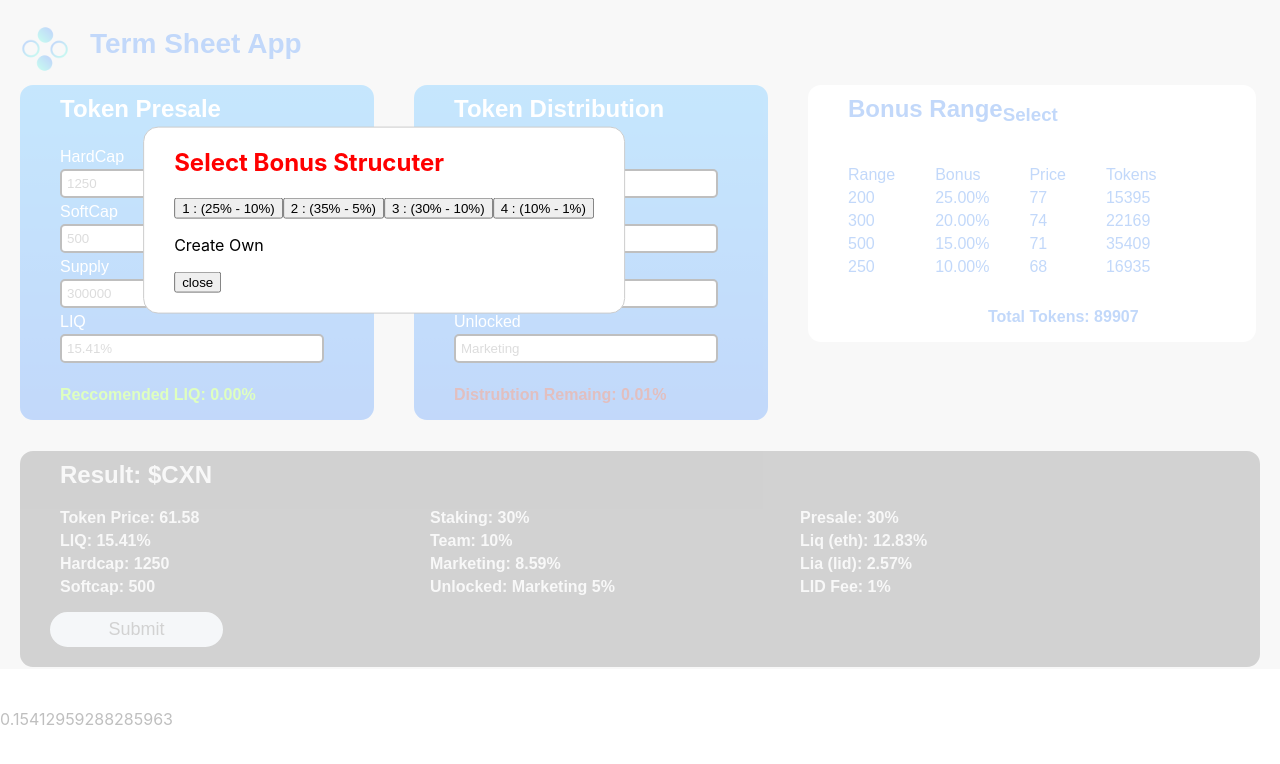
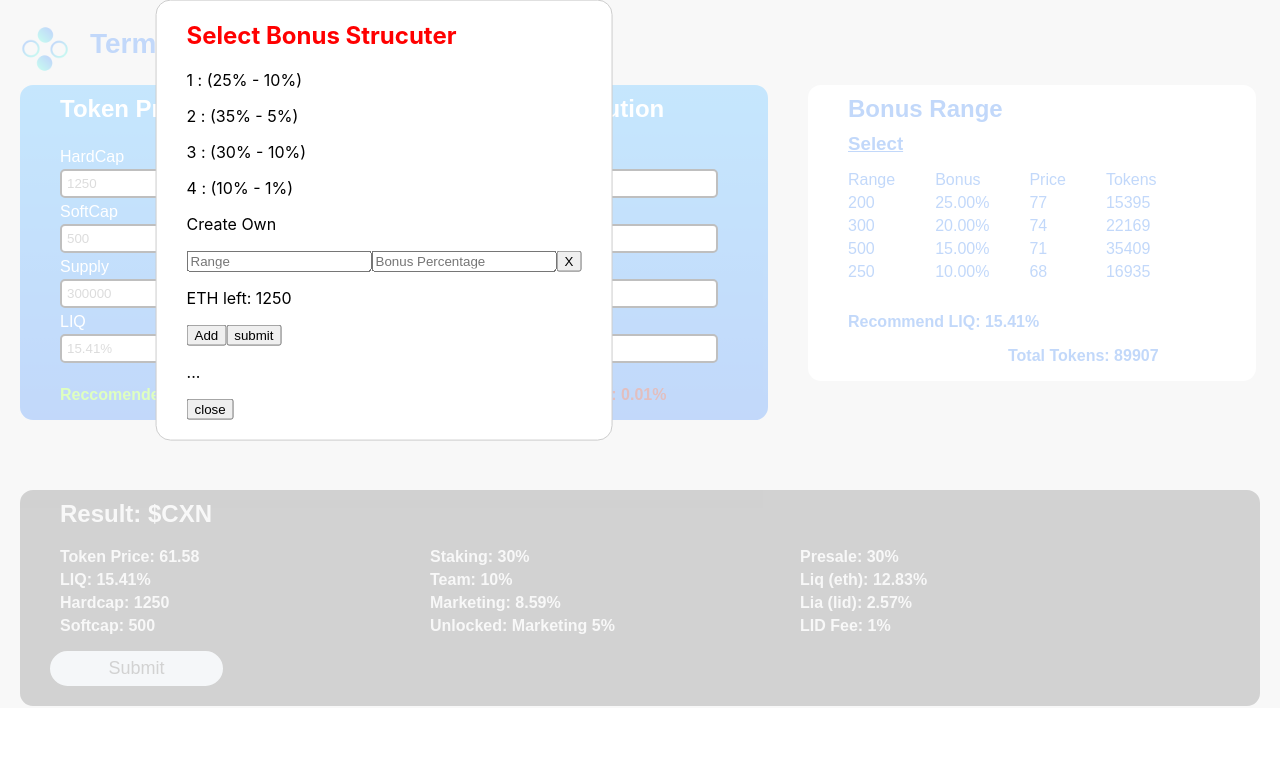
Before and after one commit to Klongrich/TermSheet_UI, a React (Create React App) app: page / in a window 1280 px wide. Both pictures are taken after a click on the element "Select". Shown: the top 764 px of the page. Built offline with nearby package versions, Linux system fonts and the light colour scheme.

Commit message:
working on adding bonus ranges, and reccomend LIQ

```diff
--- a/src/App.js
+++ b/src/App.js
@@ -5,7 +5,7 @@ import { CSVLink } from "react-csv";
 import data from './data.json';
 import LidLogo from './images/logo-lid.png';
 
-import {get_liq_percentage} from './utils/calculate_bonus'
+//import {get_liq_percentage} from './utils/calculate_bonus'
 import {useHardCap} from './state/index'
 
 import BonusRange from './components/BonusRange'
@@ -71,7 +71,7 @@ function App() {
   function calculate_outcome() {
     get_total_distrubtion();
     get_token_price();
-    setLiq(get_liq_percentage(supply , hardcap))
+//    setLiq(get_liq_percentage(supply , hardcap))
   }
 
   function get_total_distrubtion() {
@@ -232,7 +232,8 @@ function App() {
 
 
 
-    <BonusRange token_supply={supply}
+    <BonusRange supply={supply}
+                hardcap={hardcap}
                 token_price={get_token_price()}
                  />
 
@@ -252,7 +253,7 @@ function App() {
     </Container>
 
     {/* For Debugging */}
-    <p> {get_liq_percentage(supply , hardcap)}</p>
+    {/* <p> {get_liq_percentage(supply , hardcap)}</p> */}
     </>
 
   )
--- a/src/components/BonusRange.js
+++ b/src/components/BonusRange.js
@@ -1,6 +1,7 @@
 import React , {useEffect, useState} from 'react';
 import {BonusData} from '../config'
 
+import  {Get_liq_percentage} from '../utils/calculate_bonus'
 import Modal from 'react-modal';
 
 const bonusOptions = [
@@ -27,17 +28,62 @@ const bonusOptions = [
     {
         id: "2",
         type: "35% - 5%",
-        info: BonusData
+        info:  [{
+            Percentage: 0.35,
+            Amount: 400.00
+        },
+        {
+            Percentage: 0.10,
+            Amount: 100.00
+        },
+        {
+            Percentage: 0.08,
+            Amount: 200.00
+        },
+        {
+            Percentage: 0.05,
+            Amount: 550.00
+        }]
     },
     {
         id: "3",
         type: "30% - 10%",
-        info: BonusData
+        info:  [{
+            Percentage: 0.30,
+            Amount: 250.00
+        },
+        {
+            Percentage: 0.20,
+            Amount: 250.00
+        },
+        {
+            Percentage: 0.10,
+            Amount: 175.00
+        },
+        {
+            Percentage: 0.00,
+            Amount: 550.00
+        }]
     },
     {
         id: "4",
         type: "10% - 1%",
-        info: BonusData
+        info: [{
+            Percentage: 0.714,
+            Amount: 200.00
+        },
+        {
+            Percentage: 0.714,
+            Amount: 300.00
+        },
+        {
+            Percentage: 0.714,
+            Amount: 500.00
+        },
+        {
+            Percentage: 0.714,
+            Amount: 250.00
+        }]
     },
 ]
 
@@ -57,11 +103,39 @@ const customStyles = {
   }
 };
 
-export default function BonusRange ({token_price}) {
+export default function BonusRange ({token_price, supply, hardcap}) {
     var subtitle;
 
     const [modalIsOpen , setIsOpen] = useState(false);
-    const [bonusData, setBonusData] = useState(BonusData);
+    const [bonusData, setbonusData] = useState(BonusData);
+
+    const [fields, setFields] = useState([{ value: null }]);
+    const [newPercentage, setNewPercentage] = useState([{ value: null }]);
+
+
+    function handleChange(i, event) {
+        const values = [...fields];
+        values[i].value = event.target.value;
+        setFields(values);
+      }
+
+    function updateNewPercentages(i, event) {
+        const values = [...fields];
+        values[i].value = event.target.value;
+        setNewPercentage(values);
+      }
+
+      function handleAdd() {
+        const values = [...fields];
+        values.push({ value: null });
+        setFields(values);
+      }
+
+      function handleRemove(i) {
+        const values = [...fields];
+        values.splice(i, 1);
+        setFields(values);
+      }
 
     function openModal() {
       setIsOpen(true);
@@ -75,8 +149,9 @@ export default function BonusRange ({token_price}) {
       setIsOpen(false);
     }
 
-    function sayhey(){
-        console.log("hey");
+    function updateBonusData(data){
+        setbonusData(data);
+        //closeModal();
     }
 
     function get_total_tokens(){
@@ -89,6 +164,54 @@ export default function BonusRange ({token_price}) {
         return (totalAmount);
     }
 
+    function get_liq_percentage(token_supply, ETH_HardCap) {
+
+        var Result;
+        var presale_tokens;
+
+        token_supply = 300000.00;
+        ETH_HardCap = 1250.00;
+        presale_tokens = token_supply * 0.3
+
+        var totalAmount;
+        var ref;
+        var sampleAmount;
+        var bonusPrice;
+        var targetPrice;
+        var eth_liq;
+        var Result;
+
+        totalAmount = 0;
+        {bonusData.map(data =>
+            totalAmount += ((data.Percentage * data.Amount) + data.Amount)
+        )}
+
+        ref = ((bonusData[0].Amount) + (bonusData[0].Percentage * bonusData[0].Amount)) / totalAmount;
+        sampleAmount = presale_tokens  * ref;
+
+        bonusPrice = sampleAmount / bonusData[0].Amount;
+        targetPrice = bonusPrice / (1 + bonusData[0].Percentage);
+
+        eth_liq = ((ETH_HardCap / 2) * targetPrice) / token_supply;
+
+        Result = (eth_liq / 0.83322517845) * 100
+
+        //For Testing and Debuging
+        console.log("Total Amount: " + totalAmount);
+        console.log("ref: " + ref);
+        console.log("sampleAmount: " + sampleAmount);
+        console.log("bonusPrice: " + bonusPrice);
+        console.log("targetPrice: " + targetPrice);
+        console.log("eth_liq: " + eth_liq);
+        console.log("Result: ", Result);
+
+        return (
+            <>
+            Recommend LIQ: {Result.toFixed(2)}%
+            </>
+        );
+    }
+
     return (
         <>
 
@@ -98,9 +221,12 @@ export default function BonusRange ({token_price}) {
             color: #0c65EB;
             width: 398px;">
 
-            <h2 Style="float: left"> Bonus Range </h2>
+            <h2> Bonus Range </h2>
 
-            <h3 Style="margin-left: 150px" onClick={openModal}> Select</h3>
+            <h3 Style="text-decoration: underline;
+                        margin-left: 40px;
+                        margin-bottom: -5px;
+                        margin-top: -10px;" onClick={openModal}> Select</h3>
 
             <Modal  isOpen={modalIsOpen}
                     onAfterOpen={afterOpenModal}
@@ -111,10 +237,43 @@ export default function BonusRange ({token_price}) {
                 <h2 ref={_subtitle => (subtitle = _subtitle)}> Select Bonus Strucuter </h2>
 
                 {bonusOptions.map(data =>
-                    <button onClick={() => setBonusData(data.info)}> {data.id} : ({data.type}) </button>
+                    <p onClick={() => updateBonusData(data.info)}> {data.id} : ({data.type}) </p>
                 )}
                 <p>Create Own</p>
 
+                {fields.map((field, idx) => {
+                    return (
+                    <div key={`${field}-${idx}`}>
+                        <input
+                            type="text"
+                            placeholder="Range"
+                            onChange={e => handleChange(idx, e)}
+                            />
+
+                        <input
+                            type="text"
+                            placeholder="Bonus Percentage"
+                            onChange={e => updateNewPercentages(idx, e)}
+                            />
+
+                        <button type="button" onClick={() => handleRemove(idx)}>
+                        X
+                        </button>
+                    </div>
+                    );
+                })}
+
+                <p>ETH left: {hardcap}</p>
+
+                <button type="button" onClick={() => handleAdd()}>
+                    Add
+                </button>
+
+                <button type="button" onClick={() => console.log(fields, newPercentage)}>
+                    submit
+                </button>
+
+                <p>...</p>
                 <button onClick={closeModal}>close</button>
 
             </Modal>
@@ -147,9 +306,18 @@ export default function BonusRange ({token_price}) {
             )}
         </ul>
 
-        <p Style="margin-left: 180px;
+
+        <p Style="margin-left: 40px;
+                 font-weight: bold;">
+                {get_liq_percentage(supply, hardcap)}
+        </p>
+
+
+        <p Style="margin-left: 200px;
                  font-weight: bold;">Total Tokens: {get_total_tokens().toFixed(0)} </p>
         </div>
+
+
       </>
     )
 }
--- a/src/utils/calculate_bonus.js
+++ b/src/utils/calculate_bonus.js
@@ -1,7 +1,7 @@
 import React , {useEffect, useState} from 'react';
 import {BonusData} from '../config'
 
-export function get_liq_percentage({token_supply, ETH_HardCap}) {
+export function Get_liq_percentage({token_supply, ETH_HardCap, BonusData}) {
 
     var Result;
     var presale_tokens;
@@ -42,5 +42,9 @@ export function get_liq_percentage({token_supply, ETH_HardCap}) {
     console.log("eth_liq: " + eth_liq);
     console.log("Result: ", Result);
 
-    return (Result)
+    return (
+        <>
+        {Result}
+        </>
+    );
 }
```
Also changed, not shown: src/components/CreateOwnBonus.js (added).
